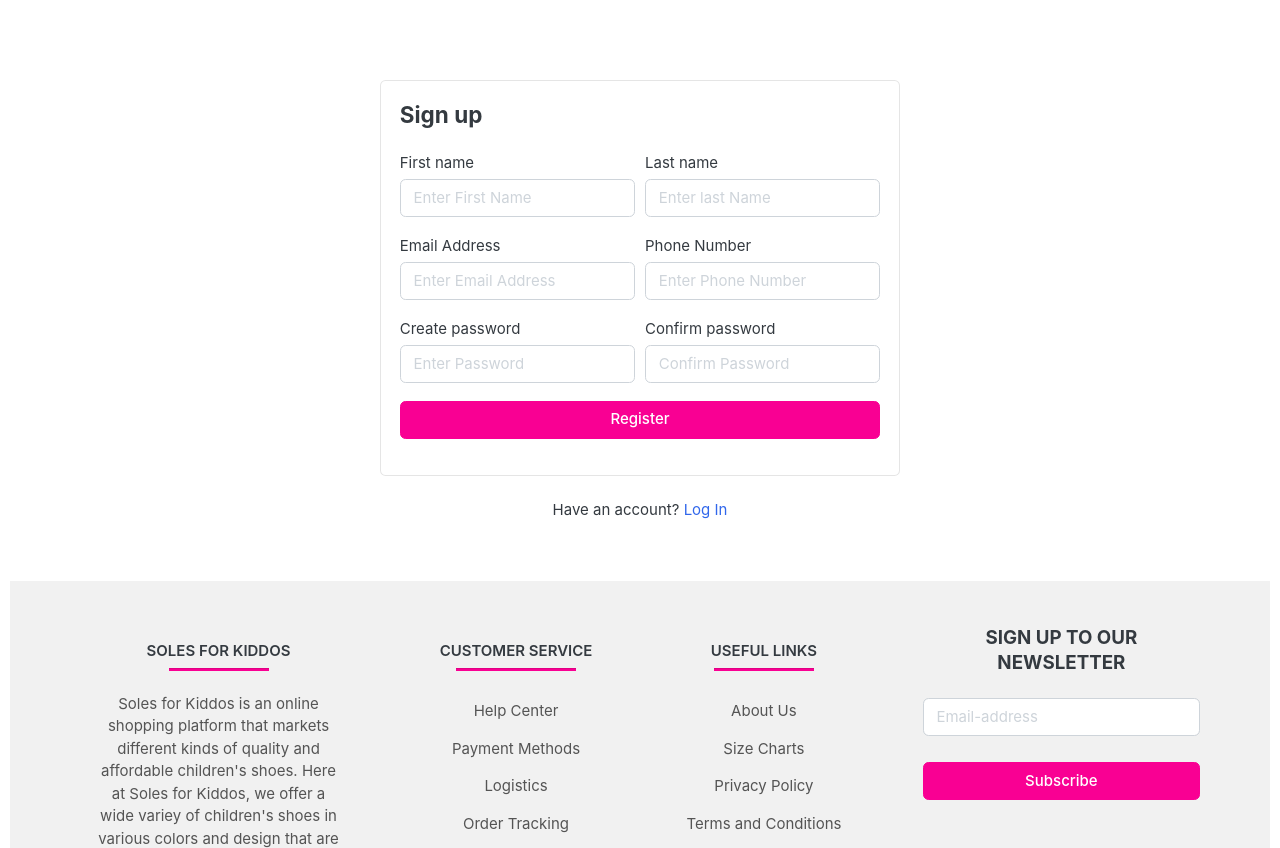
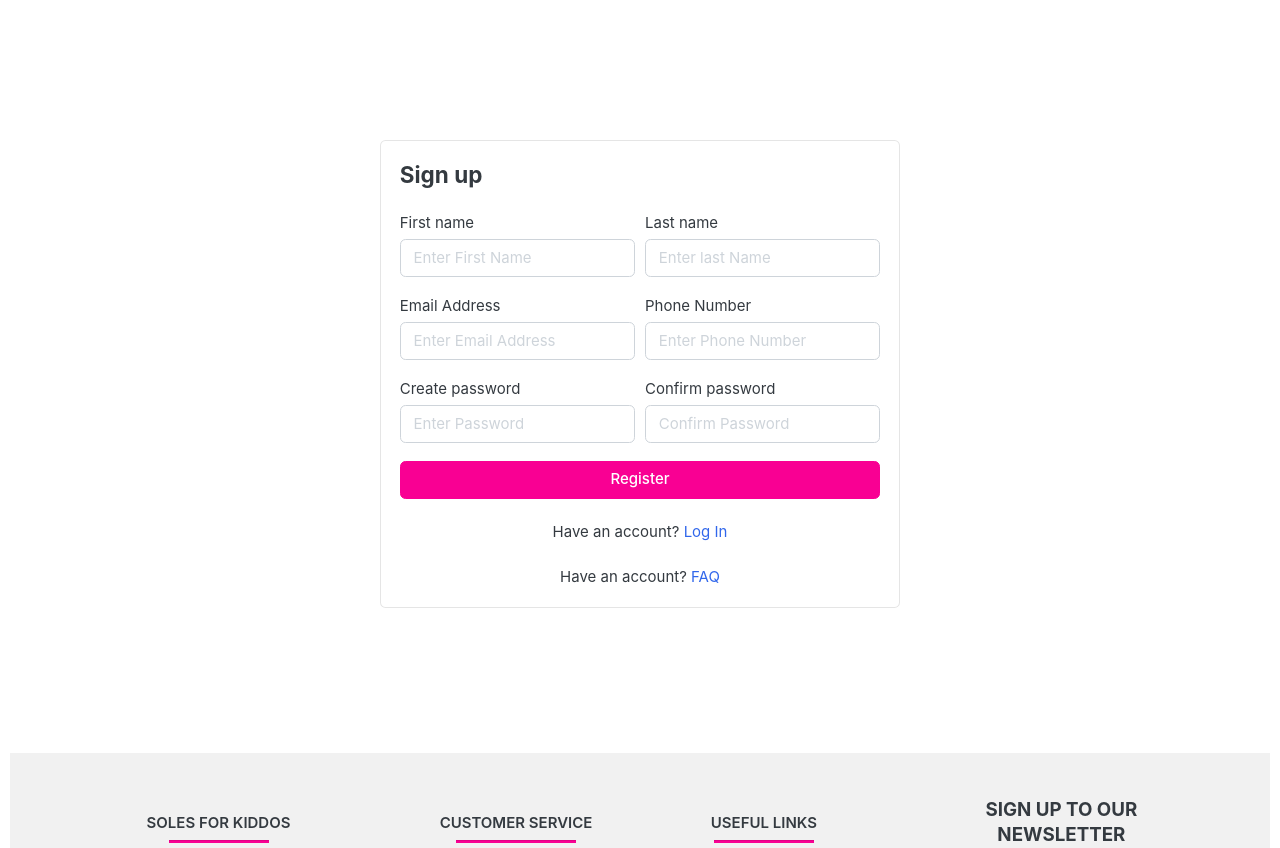
Before and after one commit to alein011/SolesForKiddos, a Django app: page /accounts/register/ in a window 1280 px wide. Shown: the part 185-1033 px from the top of the page. Run offline with Django 4.2, Linux system fonts and the light colour scheme; data comes from the database, SQL or seed files in the repository; some libraries are stand-ins or nearby versions; some web fonts are replaced.

Commit message:
Update register.html

```diff
--- a/templates/accounts/register.html
+++ b/templates/accounts/register.html
@@ -5,7 +5,7 @@
 <section class="section-content padding-y">
 
 <!-- ============================ COMPONENT REGISTER   ================================= -->
-    <div class="card mx-auto" style="max-width:520px; margin-top:40px;">
+    <div class="card mx-auto" style="max-width:520px; margin-top:100px; margin-bottom:100px;">
         <article class="card-body">
             {% include 'includes/alerts.html' %}
         <header class="mb-4"><h4 class="card-title">Sign up</h4></header>
@@ -49,9 +49,11 @@
             {{ form.non_field_errors }}
 
             </form>
+            <p class="text-center mt-4">Have an account? <a href="{% url 'login' %}">Log In</a></p>
+            <p class="text-center mt-4">Have an account? <a href="{% url 'faq' %}">FAQ</a></p>
         </article><!-- card-body.// -->
     </div> <!-- card .// -->
-    <p class="text-center mt-4">Have an account? <a href="{% url 'login' %}">Log In</a></p>
+
     <br><br>
 <!-- ============================ COMPONENT REGISTER  END.// ================================= -->
 
```
